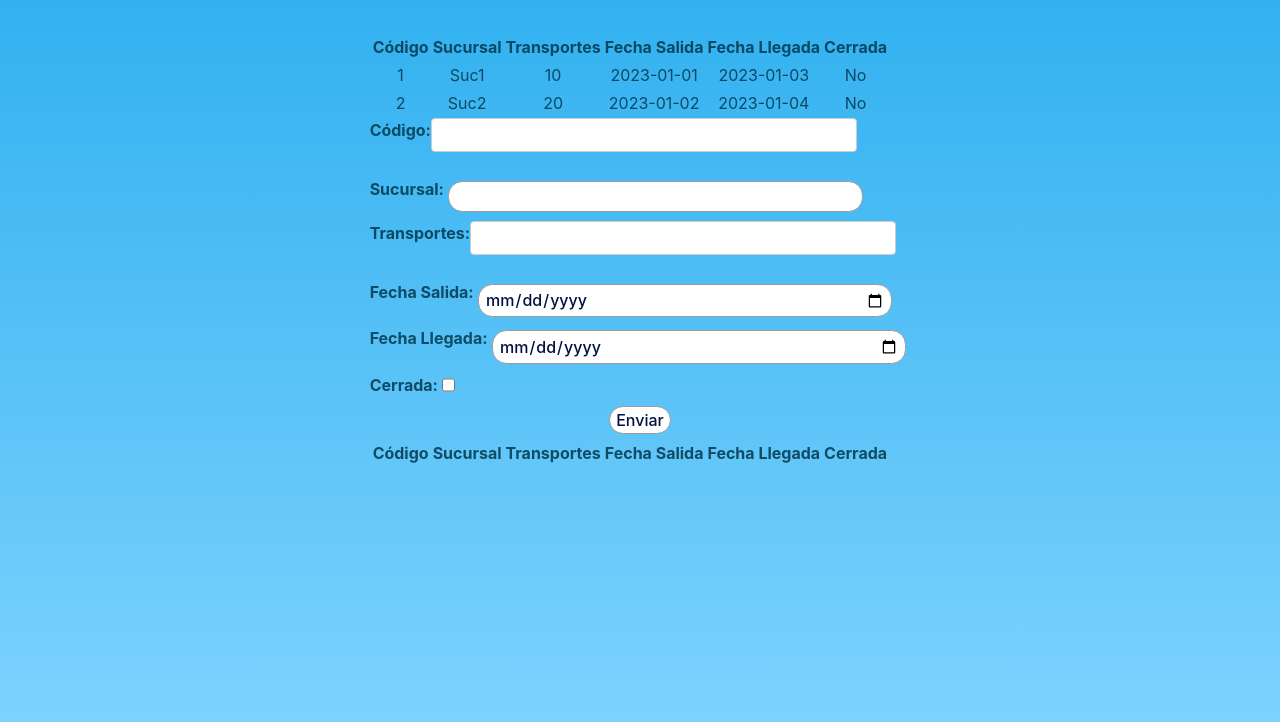
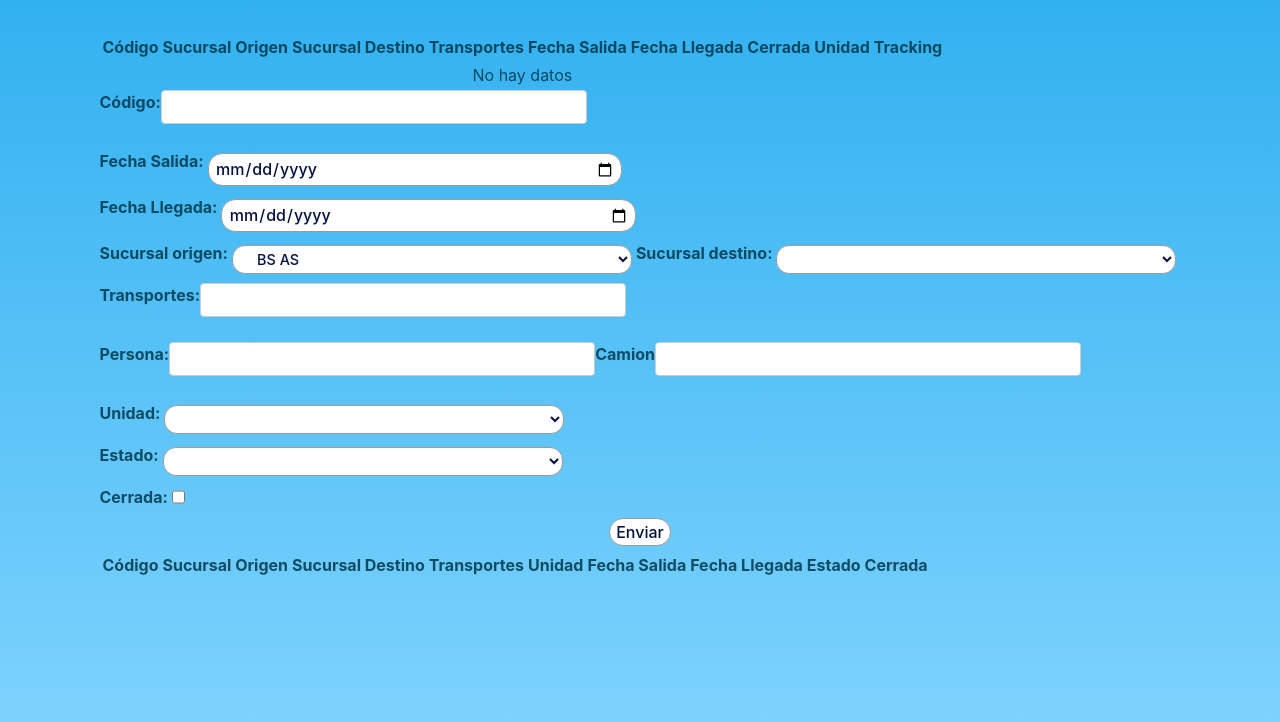
Before and after one commit to lucatass/SiroTransportesFrontEnd, a React (Vite) app: page / in a window 1280 px wide. Shown: the top 722 px of the page. Built offline with nearby package versions, Linux system fonts and the light colour scheme.

Commit message:
Hruta mejora del form

```diff
--- a/src/components/HRuta.tsx
+++ b/src/components/HRuta.tsx
@@ -1,58 +1,81 @@
-import React from 'react';
+import React, { useState } from 'react';
 import { useForm } from 'react-hook-form';
 
 type FormInput = {
   codigo: number;
-  sucursal: string;
-  transportes: number;
+  origen: string;
+  destino: string;
+  transporteId: number;
+  personalId: number;
+  maquinariaId: number;
   salida: string;
   llegada: string;
   cerrada: boolean;
+  unidad: string;
+  tracking: string;
 };
 
 const HrutaList: React.FC = () => {
-  const { register, handleSubmit, control } = useForm<FormInput>({
+  const { register, handleSubmit, watch, formState: { errors } } = useForm<FormInput>({
     defaultValues: {
       codigo: 0,
-      sucursal: '',
-      transportes: 0,
       salida: '',
       llegada: '',
+      origen: 'BAS',
+      destino: '',
+      transporteId: 0,
+      personalId: 0,
+      maquinariaId: 0,
       cerrada: false,
+      unidad: 'kg',
+      tracking: '',
     },
   });
 
+  const [formData, setFormData] = useState<FormInput | null>(null);
+
   const onSubmit = (data: FormInput) => {
     console.log('Form Data:', data);
+    setFormData(data); // Store the form data in state
   };
+
+  // Watch the 'salida' field to use its value for validation
+  const salidaValue = watch('salida');
 
   return (
     <div>
-            <table>
+      <table>
         <thead>
           <tr>
             <th>Código</th>
-            <th>Sucursal</th>
+            <th>Sucursal Origen</th>
+            <th>Sucursal Destino</th>
             <th>Transportes</th>
             <th>Fecha Salida</th>
             <th>Fecha Llegada</th>
             <th>Cerrada</th>
+            <th>Unidad</th>
+            <th>Tracking</th>
           </tr>
         </thead>
         <tbody>
-          {[
-            { codigo: 1, sucursal: 'Suc1', transportes: 10, salida: '2023-01-01', llegada: '2023-01-03', cerrada: false },
-            { codigo: 2, sucursal: 'Suc2', transportes: 20, salida: '2023-01-02', llegada: '2023-01-04', cerrada: false },
-          ].map((item) => (
-            <tr key={item.codigo}>
-              <td>{item.codigo}</td>
-              <td>{item.sucursal}</td>
-              <td>{item.transportes}</td>
-              <td>{item.salida}</td>
-              <td>{item.llegada}</td>
-              <td>{item.cerrada ? 'Si' : 'No'}</td>
+          {formData ? (
+            <tr>
+              <td>{formData.codigo}</td>
+              <td>{formData.origen}</td>
+              <td>{formData.destino}</td>
+              <td>{formData.transporteId}</td>
+              <td>{formData.salida}</td>
+              <td>{formData.llegada}</td>
+              <td>{formData.cerrada ? 'Si' : 'No'}</td>
+              <td>{formData.unidad}</td>
+              <td>{formData.tracking}</td>
             </tr>
-          ))}
+          ) : (
+            <tr>
+              <td colSpan={9}>No hay datos</td>
+            </tr>
+          )}
         </tbody>
       </table>
       <form onSubmit={handleSubmit(onSubmit)}>
@@ -61,40 +84,94 @@ const HrutaList: React.FC = () => {
           <input type="number" {...register('codigo')} />
         </label>
         <label>
-          Sucursal:
-          <input type="text" {...register('sucursal')} />
-        </label>
-        <label>
-          Transportes:
-          <input type="number" {...register('transportes')} />
-        </label>
-        <label>
           Fecha Salida:
           <input type="date" {...register('salida')} />
         </label>
         <label>
           Fecha Llegada:
-          <input type="date" {...register('llegada')} />
+          <input type="date" {...register('llegada', {
+            validate: value =>
+              !salidaValue || new Date(value) >= new Date(salidaValue) || "Fecha de llegada no puede ser anterior a la fecha de salida"
+          })} />
+          {errors.llegada && <p>{errors.llegada.message}</p>}
+        </label>
+        <label>
+          Sucursal origen:
+          <select {...register('origen')}>
+            <option value="BAS">BS AS</option>
+            <option value="SNZ">SAENZ PEÑA</option>
+            <option value="RST">RESISTENCIA</option>
+          </select>
+          Sucursal destino:
+          <select {...register('destino')}>
+            <option value="BAS">BS AS</option>
+            <option value="SNZ">SAENZ PEÑA</option>
+            <option value="RST">RESISTENCIA</option>
+          </select>
+        </label>
+        <label>
+          Transportes:
+          <input type="number" {...register('transporteId')} />
+        </label>
+        <label>
+          Persona:
+          <input type="number" {...register('personalId')} />
+          Camion
+          <input type="number" {...register('maquinariaId')} />
+        </label>
+        <label>
+          Unidad:
+          <select {...register('unidad')}>
+            <option value="kG">Kg</option>
+            <option value="TN">Tn</option>
+            <option value="PC">%</option>
+            <option value="M3">m³</option>
+          </select>
+        </label>
+        <label>
+          Estado:
+          <select {...register('tracking')}>
+            <option value="PLANTA">En Planta</option>
+            <option value="TRANSITO">En Transito</option>
+            <option value="PENDIENTE_REPARTO">Pendiente</option>
+            <option value="ENTREGADO">Entregado</option>
+          </select>
         </label>
         <label>
           Cerrada:
           <input type="checkbox" {...register('cerrada')} />
         </label>
+
         <button type="submit">Enviar</button>
       </form>
       <table>
         <thead>
           <tr>
             <th>Código</th>
-            <th>Sucursal</th>
+            <th>Sucursal Origen</th>
+            <th>Sucursal Destino</th>
             <th>Transportes</th>
+            <th>Unidad</th>
             <th>Fecha Salida</th>
             <th>Fecha Llegada</th>
+            <th>Estado</th>
             <th>Cerrada</th>
           </tr>
         </thead>
         <tbody>
-
+          {formData && (
+            <tr>
+              <td>{formData.codigo}</td>
+              <td>{formData.origen}</td>
+              <td>{formData.destino}</td>
+              <td>{formData.transporteId}</td>
+              <td>{formData.unidad}</td>
+              <td>{formData.salida}</td>
+              <td>{formData.llegada}</td>
+              <td>{formData.tracking}</td>
+              <td>{formData.cerrada ? 'Si' : 'No'}</td>
+            </tr>
+          )}
         </tbody>
       </table>
     </div>
```
Also changed, not shown: src/components/rutas.js (added).
